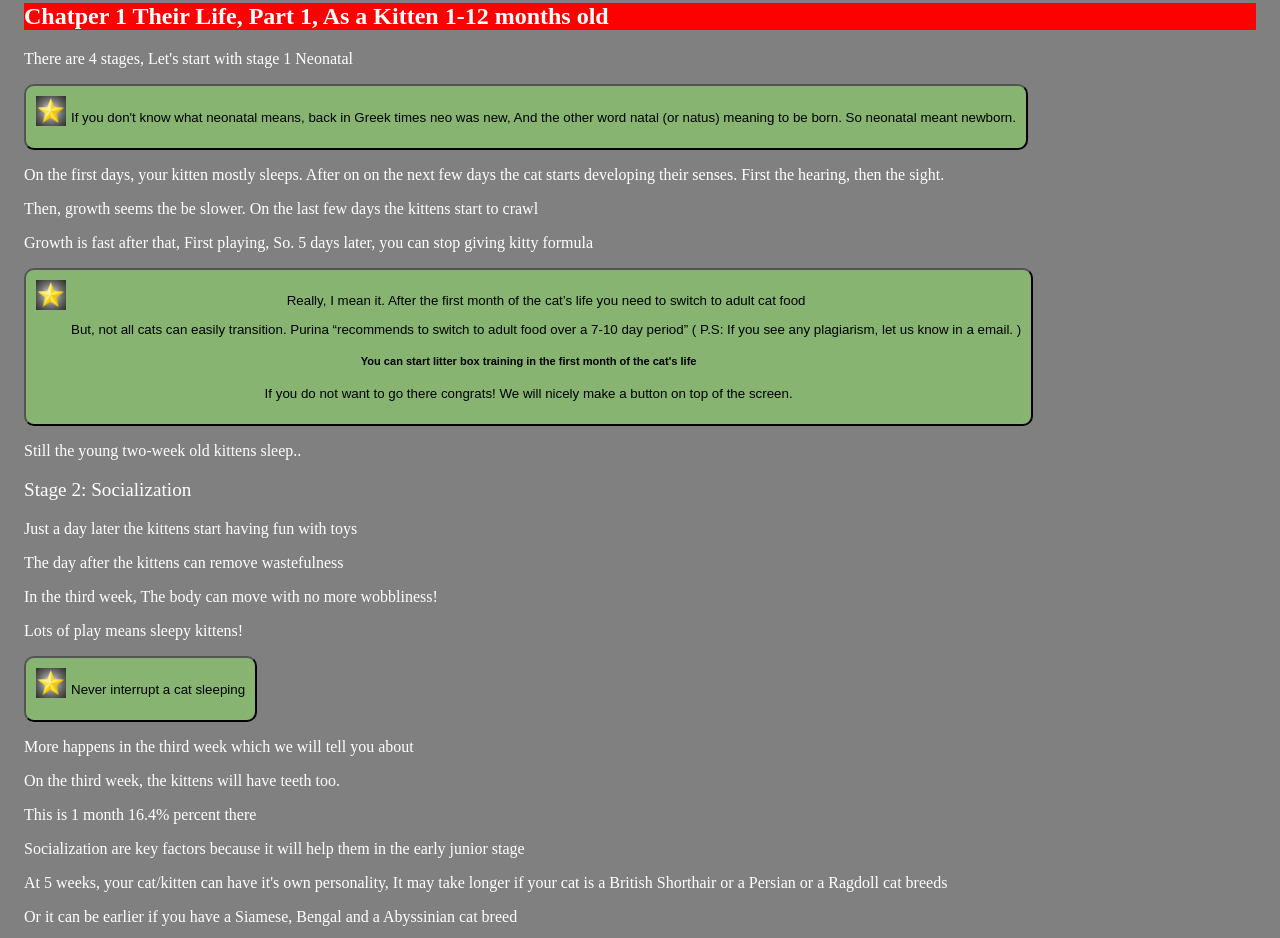
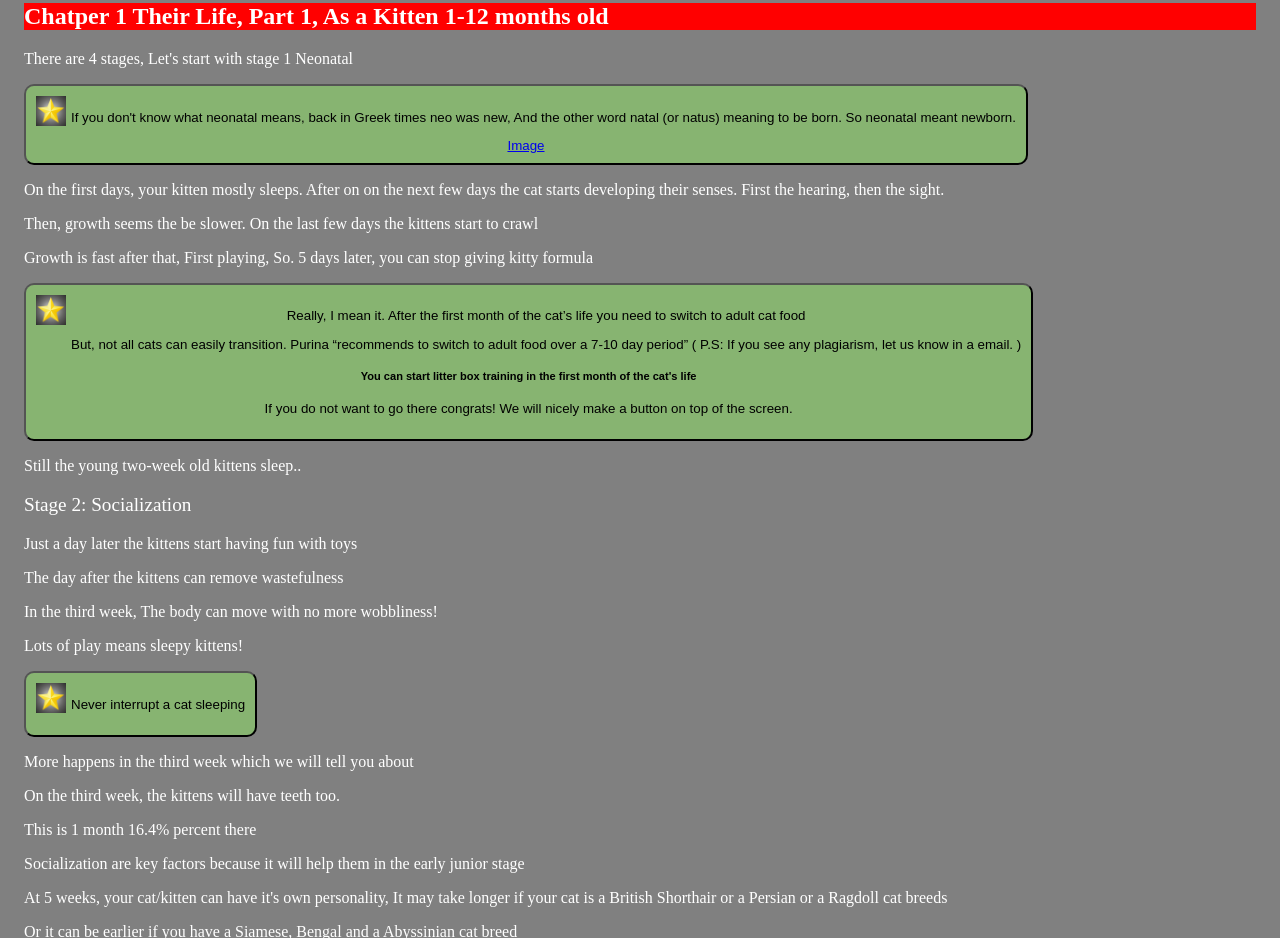
Before and after one commit to JacobTnT/TheCatWeb, a plain HTML site: page index.html in a window 1280 px wide. Shown: the part 967-1905 px from the top of the page. Drawn offline with Linux system fonts and the light colour scheme.

Commit message:
image update

```diff
--- a/index.html
+++ b/index.html
@@ -259,10 +259,12 @@ ul{
 
   <h2 class = 'x'> Chatper 1 Their Life, Part 1, As a Kitten 1-12 months old</h2>
   <p> There are 4 stages, Let's start with stage 1 Neonatal</p>
+
   <div>
     <button class = "mad">
       <img class="star" src = "File101/starJACOB.jpg" height = "30px">
       <p class = "johnson"> If you don't know what neonatal means, back in Greek times neo was new, And the other word natal (or natus) meaning to be born. So neonatal meant newborn. </p>
+      <a href = "https://encrypted-tbn3.gstatic.com/images?q=tbn:ANd9GcT8spese3oKFhaWGfQsyI_F7oMyd__YjnYtc6PP_njup7BkWiC0sNri_jOXoy-o"> Image</a>
     </button>
     <p>On the first days, your kitten mostly sleeps. After on on the next few days the cat starts developing their senses. First the hearing, then the sight.</p>
     <p>Then, growth seems the be slower. On the last few days the kittens start to crawl </p>
```
